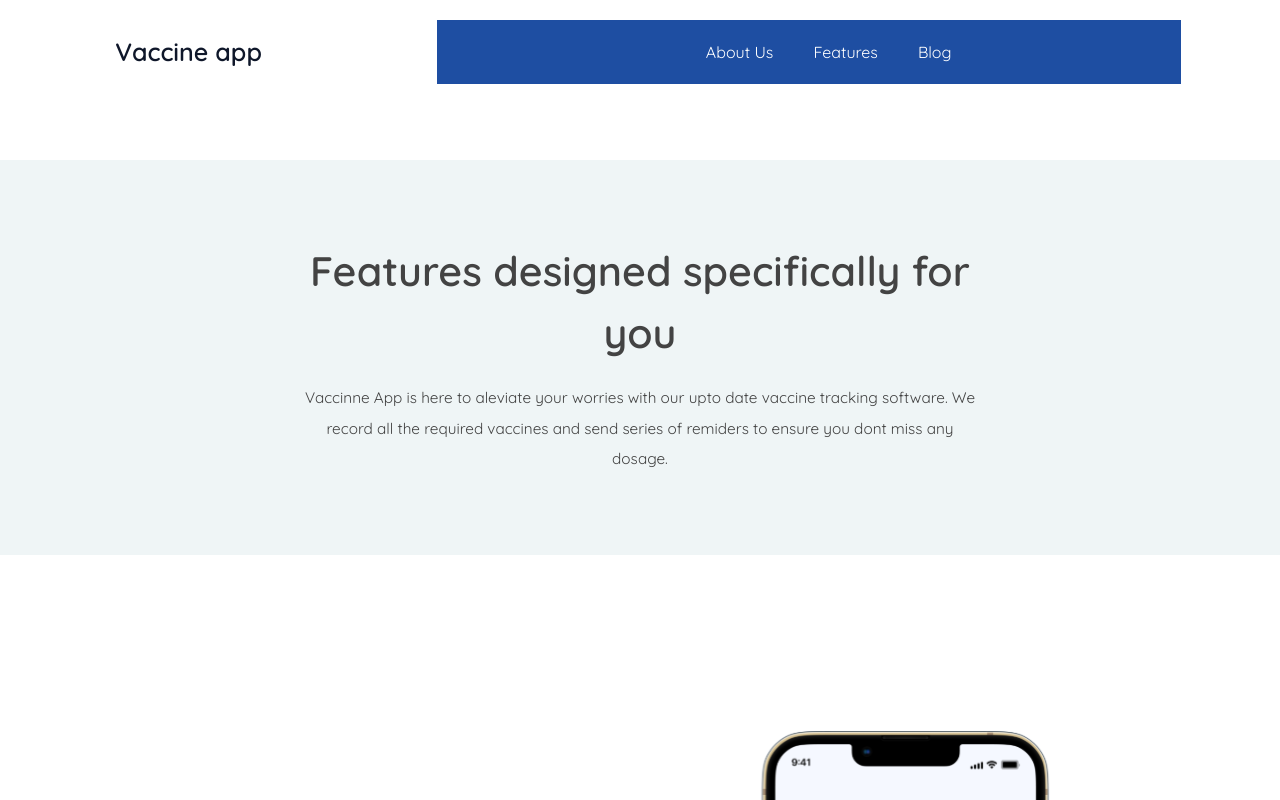
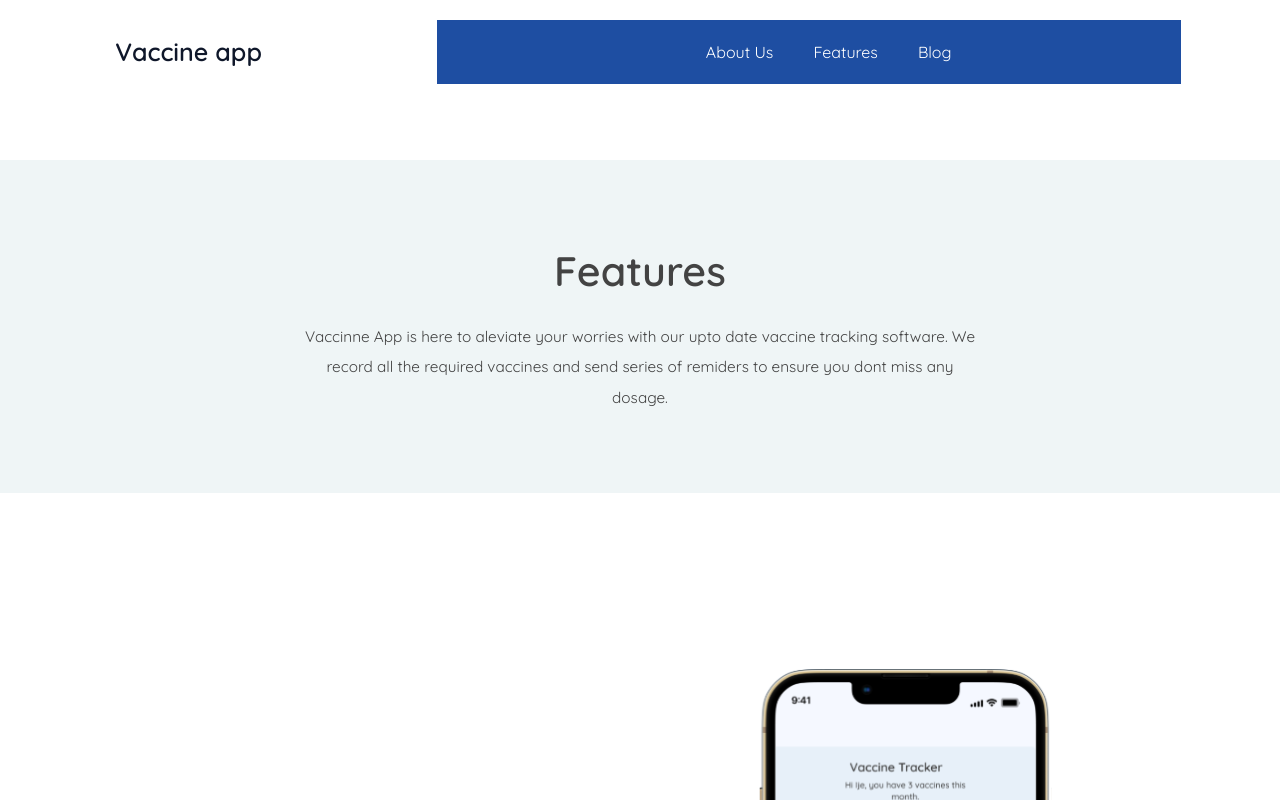
Before and after one commit to heismyke/vaccine-app, a React (Vite) app: page /features in a window 1280 px wide. Shown: the top 800 px of the page. Built offline with nearby package versions, Linux system fonts and the light colour scheme.

Commit message:
banner for features and about added

```diff
--- a/src/Features/Features.jsx
+++ b/src/Features/Features.jsx
@@ -23,7 +23,7 @@ function Features() {
         <HeadingWithSubheading
           className="flex flex-col items-center justify-center text-center"
           textAlignment="text-center"
-          heading="Features designed specifically for you"
+          heading="Features"
           subheading="Vaccinne App is here to aleviate your worries with our upto date vaccine tracking software.  We record all the required vaccines and send series of remiders to ensure you dont miss any dosage."
         />
       </Banner>
```
